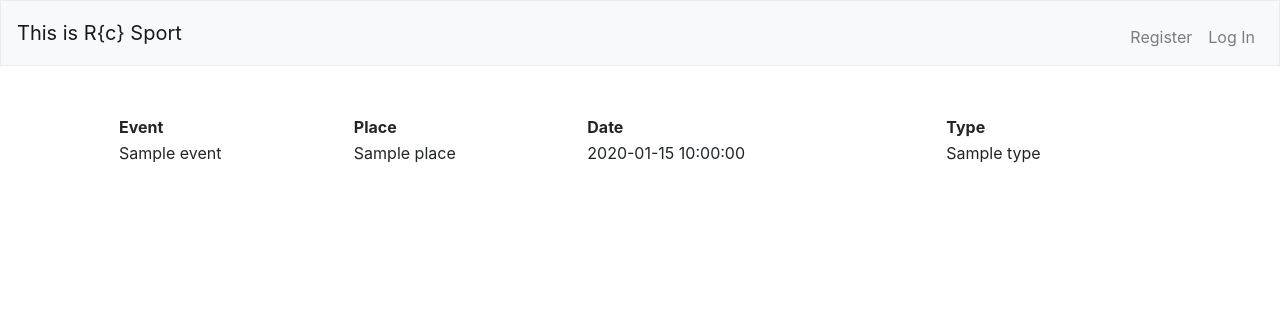
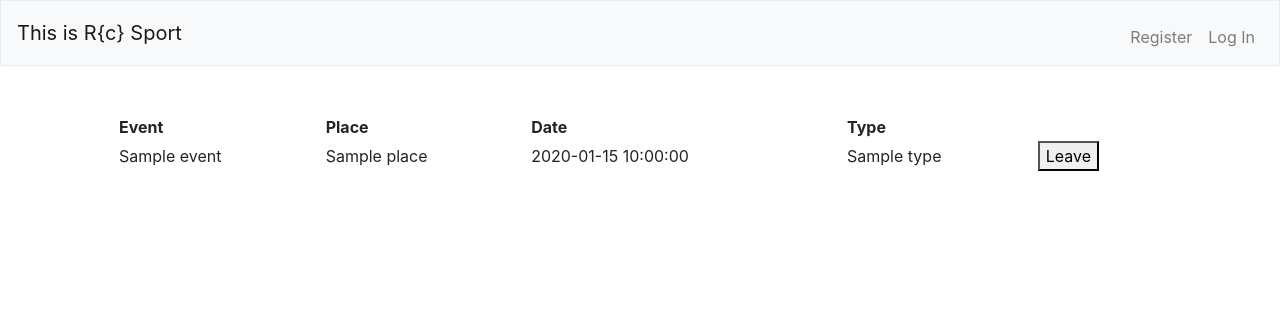
Before and after one commit to Thaerohde/bros-, a Flask app: template templates/mypage.html in a window 1280 px wide. Shown: the top 326 px of the page. Run offline with Flask 2, Linux system fonts and the light colour scheme; the template is opened without the code that fills it: most values are stand-ins (such as "Sample title", 1, 10 or a date in 2020); some libraries are stand-ins or nearby versions.

Commit message:
done with leave event

```diff
--- a/application.py
+++ b/application.py
@@ -175,6 +175,7 @@ def eventspage():
             flash("there are no events yet")
             return render_template("start.html")
         wanted_event = request.form.get("join")
+        print(wanted_event)
         if sql_man.already_participant(session["id"], wanted_event):
             flash("you're already participating!")
             return render_template("eventspage.html", events = events)
@@ -187,7 +188,12 @@ def eventspage():
 @app.route("/mypage", methods=["GET", "POST"])
 @login_required
 def get_mypage():
-    if request.method == "GET":
+    events = sql_man.get_my_events(session["id"])
+    if request.method == "POST":
+        left_event = request.form.get("leave")
+        print(left_event)
+        sql_man.leave_event(session["id"], left_event)
         events = sql_man.get_my_events(session["id"])
+        flash("you left the event")
         return render_template("mypage.html", events=events)
-    return
+    return render_template("mypage.html", events=events)
--- a/data_base.py
+++ b/data_base.py
@@ -47,3 +47,7 @@ class User_Data:
             for line in compare:
                 events.append(line)
         return events
+
+    def leave_event(self, id, event_id):
+        self.db.execute("DELETE FROM events WHERE id = :id and index_id = :event_id", id = id, event_id = event_id)
+        return self.db.execute("DELETE FROM user_events WHERE user_id = :id and event_id = :event_id", id = id, event_id = event_id)
--- a/templates/mypage.html
+++ b/templates/mypage.html
@@ -23,6 +23,11 @@
             <td>{{ event.place }}</td>
             <td>{{ event.date }}</td>
             <td>{{ event.type }}</td>
+            <td>
+              <form name="leave" method="post" action="/mypage">
+                <button name="leave" type="submit" action="/index" value="{{event.index_id}}">Leave</button>
+              </form>
+            </td>
           </tr>
             {% endfor %}
         </tbody>
```
Also changed, not shown: sport.db.
